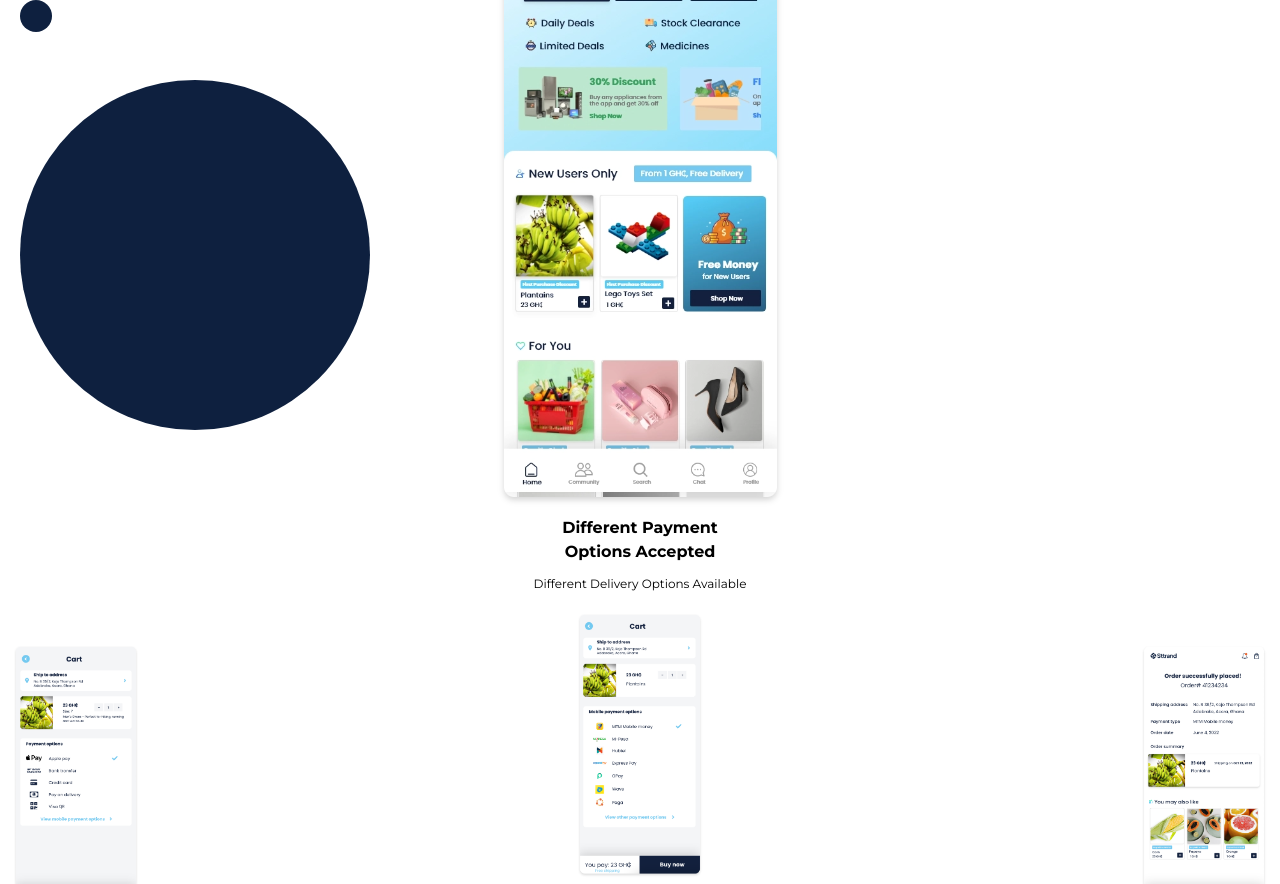
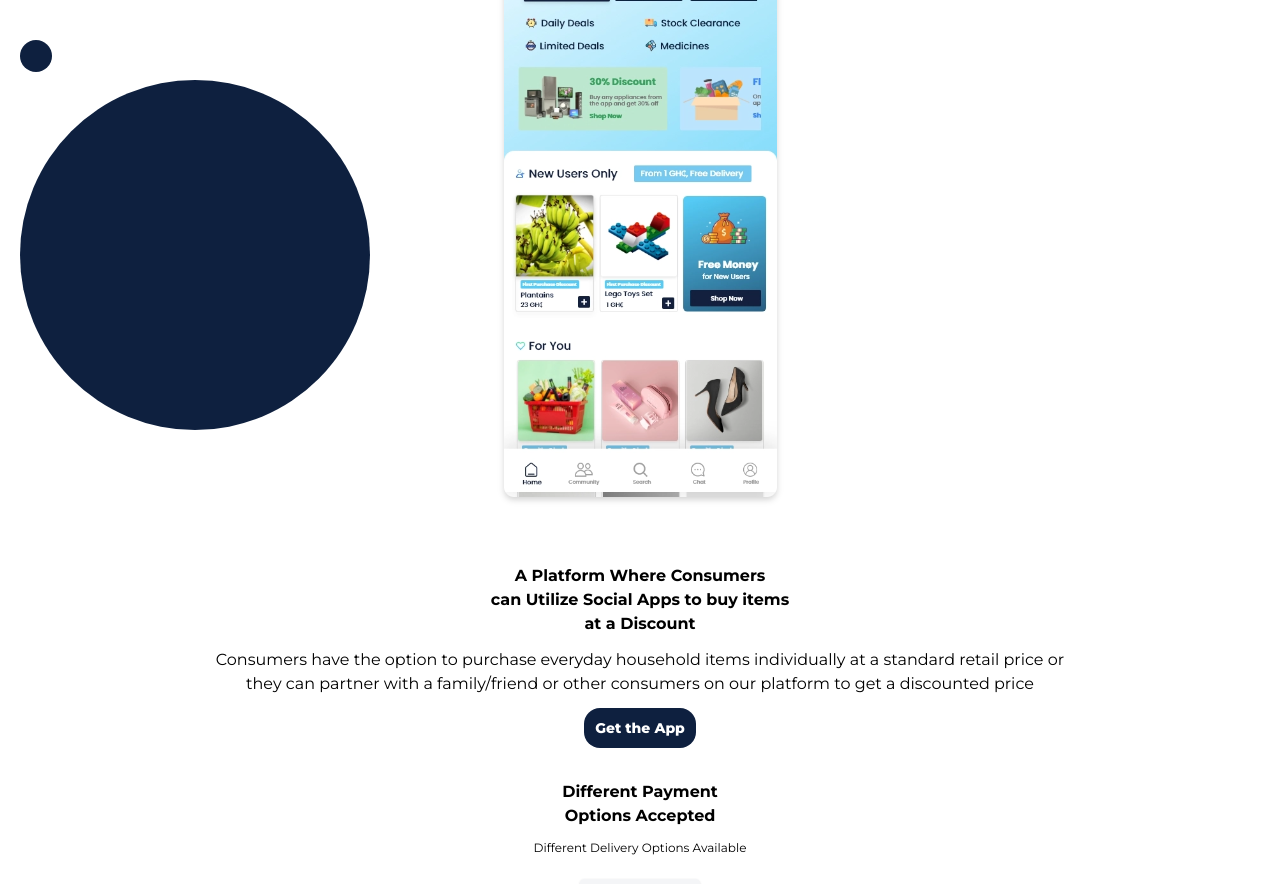
Before and after one commit to aapetsi/sttrand-website, a Next.js app: page / in a window 1280 px wide. Shown: the part 400-1284 px from the top of the page. Built offline with nearby package versions, Linux system fonts and the light colour scheme.

Commit message:
add more stuff

```diff
--- a/pages/index.jsx
+++ b/pages/index.jsx
@@ -194,12 +194,19 @@ export default function Home() {
         </div>
       </div>
 
-      <div className="">
-        <div className='bg-deep-blue rounded-full w-8 h-8 absolute top-[50%] ml-5'></div>
+      <div className='mb-12'>
+        <div className='bg-deep-blue rounded-full w-8 h-8 absolute top-[55%] ml-5'></div>
         <div className="bg-deep-blue ml-5 rounded-full w-[350px] h-[350px] absolute top-[60%]"></div>
         <div className='text-center'>
           <Image src={homeImage} alt='sttrand app home page' />
         </div>
+      </div>
+
+      <h1 className='text-center font-semibold mb-3'>A Platform Where Consumers<br /> can Utilize Social Apps to buy items<br/> at a Discount</h1>
+      <p className='text-center w-2/3 mx-auto mb-3'>Consumers have the option to purchase everyday household items individually at a standard retail price or they can partner with a family/friend or other consumers on our platform to get a discounted price</p>
+
+      <div className='bg-deep-blue flex flex-col justify-center text-center w-28 mx-auto h-10 mb-8 rounded-2xl'>
+        <p className='text-white font-black text-sm'>Get the App</p>
       </div>
 
       <div>
```
